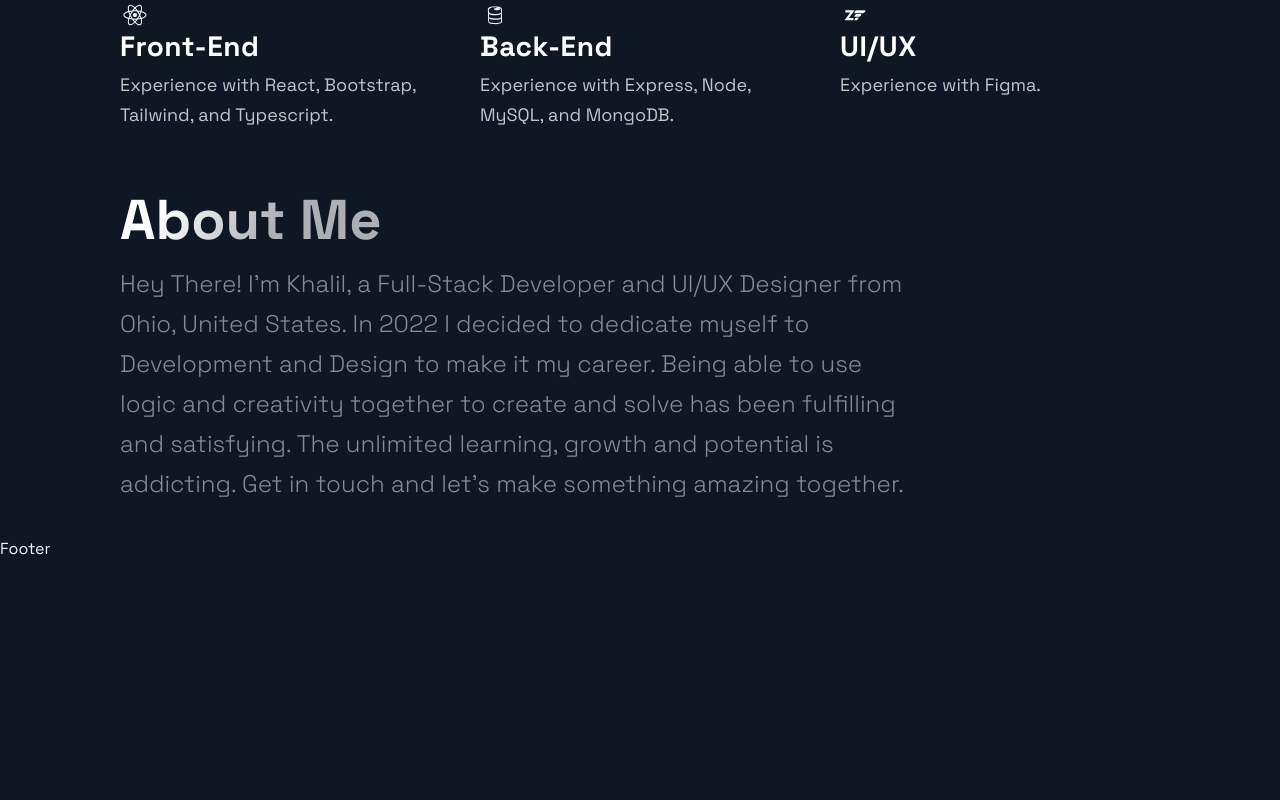
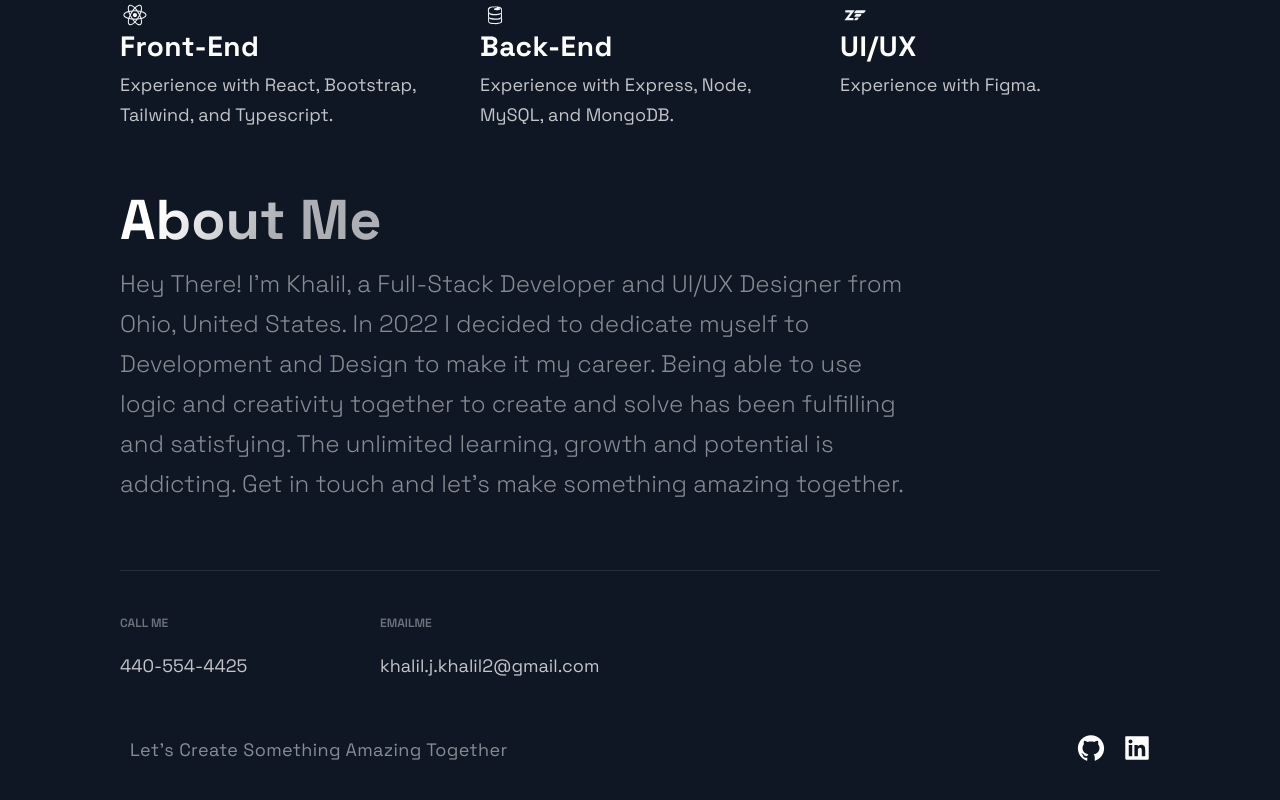
Before and after one commit to KJKhalil/Portfolio, a Next.js app: page / in a window 1280 px wide. Shown: the part 2621-3421 px from the top of the page. Before the commit the page ends 3180 px from the top, so only its background shows below. Built offline with nearby package versions, Linux system fonts and the light colour scheme.

Commit message:
Finished Footer.js and fixed some typos

```diff
--- a/src/components/Footer/Footer.js
+++ b/src/components/Footer/Footer.js
@@ -1,14 +1,39 @@
 import React from 'react';
 import { AiFillGithub, AiFillInstagram, AiFillLinkedin } from 'react-icons/ai';
-
 import { SocialIcons } from '../Header/HeaderStyles';
 import { CompanyContainer, FooterWrapper, LinkColumn, LinkItem, LinkList, LinkTitle, Slogan, SocialContainer, SocialIconsContainer } from './FooterStyles';
 
 const Footer = () => {
   return (
-    <div>
-      Footer
-    </div>
+    <FooterWrapper>
+      <LinkList>
+        <LinkColumn>
+          <LinkTitle>Call Me</LinkTitle>
+          <LinkItem href='tel:440-554-4425'>440-554-4425</LinkItem>
+        </LinkColumn>
+
+        <LinkColumn>
+          <LinkTitle>EmailMe</LinkTitle>
+          <LinkItem href='mailto:khalil.j.khalil2@gmail.com'>khalil.j.khalil2@gmail.com</LinkItem>
+        </LinkColumn>
+      </LinkList>
+
+      <SocialIconsContainer>
+        <CompanyContainer>
+          <Slogan>Let's Create Something Amazing Together</Slogan>
+        </CompanyContainer>
+
+        <SocialContainer>
+          <SocialIcons href='https://github.com/KJKhalil'>
+            <AiFillGithub size='3rem'/>
+          </SocialIcons>
+
+          <SocialIcons href='https://www.linkedin.com/in/kjkhalil/'>
+            <AiFillLinkedin size='3rem'/>
+          </SocialIcons>
+        </SocialContainer>
+      </SocialIconsContainer>
+    </FooterWrapper>
   );
 };
 
--- a/src/constants/constants.js
+++ b/src/constants/constants.js
@@ -37,10 +37,11 @@ export const projects = [
   },
 ];
 
+//Not Currently In Use. Will Be Filled/Used As Time Goes On
 export const TimeLineData = [
-  { year: 2017, text: 'Started my journey', },
-  { year: 2018, text: 'Worked as a freelance developer', },
-  { year: 2019, text: 'Founded JavaScript Mastery', },
-  { year: 2020, text: 'Shared my projects with the world', },
-  { year: 2021, text: 'Started my own platform', },
+  { year: 2022, text: '', },
+  { year: 2024, text: '', },
+  { year: 2024, text: '', },
+  { year: 2024, text: '', },
+  { year: 2024, text: '', },
 ];
--- a/src/pages/index.js
+++ b/src/pages/index.js
@@ -1,5 +1,5 @@
 import Accomplishments from '../components/Accomplishments/Accomplishments';
-import BgAnimation from '../components/BackgrooundAnimation/BackgroundAnimation';
+import BgAnimation from '../components/BackgroundAnimation/BackgroundAnimation';
 import Hero from '../components/Hero/Hero';
 import Projects from '../components/Projects/Projects';
 import Technologies from '../components/Technologies/Technologies';
```
Also changed, not shown: src/components/BackgroundAnimation/BackgroundAnimation.js (renamed from src/components/BackgrooundAnimation/BackgroundAnimation.js).
